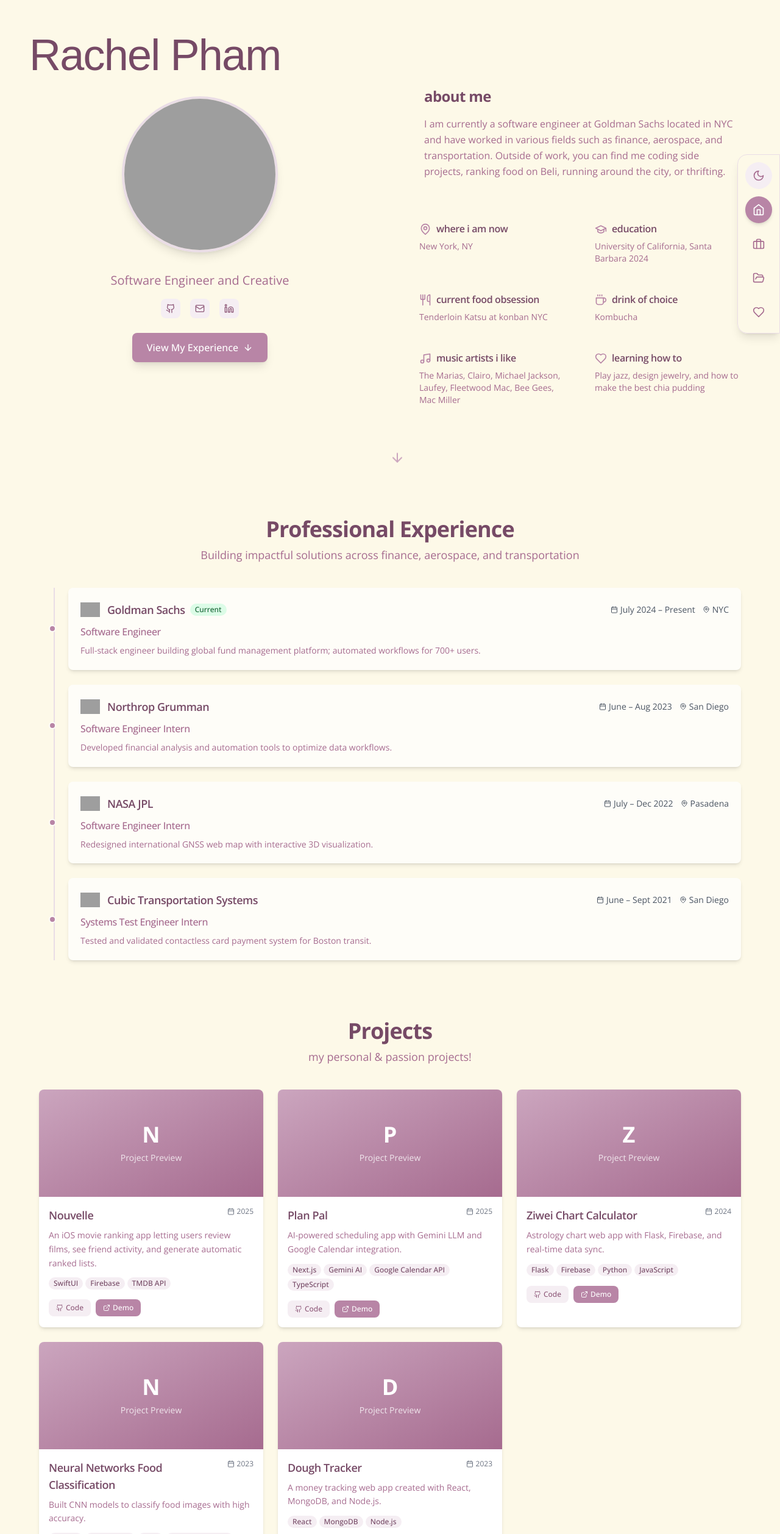
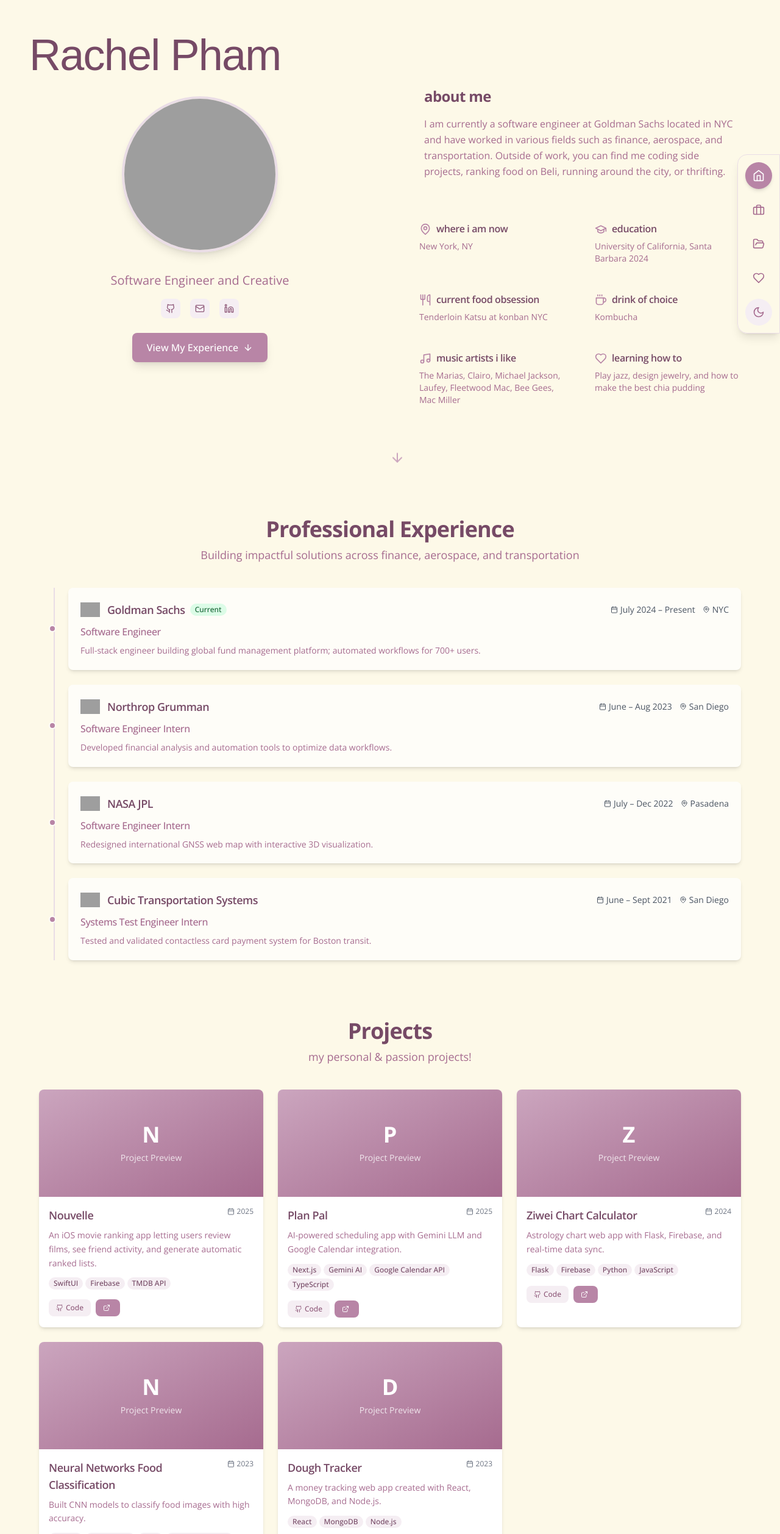
Before and after one commit to phamrachel17/portfolio2025, a Next.js app: page / in a window 1280 px wide. Shown: the top 2516 px of the page at 61% size. Built offline with nearby package versions, Linux system fonts and the light colour scheme; grey boxes are pictures that could not be loaded; a web font is replaced by a local one.

Commit message:
minor enhancements to UI

```diff
--- a/app/components/NavBar.tsx
+++ b/app/components/NavBar.tsx
@@ -57,19 +57,6 @@ const NavBar = () => {
       <nav className="fixed right-0 top-1/2 transform -translate-y-1/2 z-50 hidden lg:block">
         <div className="bg-buttercream-100/90 dark:bg-gray-800/80 backdrop-blur-md rounded-l-2xl shadow-lg border border-mauve-200 dark:border-gray-700 p-3">
           <div className="flex flex-col space-y-3">
-            {/* Theme Toggle */}
-            <button
-              onClick={toggleTheme}
-              className="p-3 rounded-full bg-mauve-100 dark:bg-gray-700 hover:bg-mauve-200 dark:hover:bg-gray-600 transition-colors duration-200"
-              aria-label="Toggle theme"
-            >
-              {mounted && theme === 'dark' ? (
-                <Sun className="w-5 h-5 text-yellow-500" />
-              ) : (
-                <Moon className="w-5 h-5 text-mauve-600" />
-              )}
-            </button>
-
             {/* Navigation Items */}
             {navItems.map((item) => {
               const IconComponent = item.icon
@@ -92,6 +79,19 @@ const NavBar = () => {
                 </button>
               )
             })}
+
+            {/* Theme Toggle */}
+            <button
+              onClick={toggleTheme}
+              className="p-3 rounded-full bg-mauve-100 dark:bg-gray-700 hover:bg-mauve-200 dark:hover:bg-gray-600 transition-colors duration-200"
+              aria-label="Toggle theme"
+            >
+              {mounted && theme === 'dark' ? (
+                <Sun className="w-5 h-5 text-yellow-500" />
+              ) : (
+                <Moon className="w-5 h-5 text-mauve-600" />
+              )}
+            </button>
           </div>
         </div>
       </nav>
--- a/app/components/Projects.tsx
+++ b/app/components/Projects.tsx
@@ -10,7 +10,7 @@ const Projects = () => {
         description: 'An iOS movie ranking app letting users review films, see friend activity, and generate automatic ranked lists.',
         technologies: ['SwiftUI', 'Firebase', 'TMDB API'],
         github: 'https://github.com/divygobi/nouvelle',
-        demo: '#',
+        // demo: '#',
         image: '/api/placeholder/400/250'
     },
     {
@@ -46,7 +46,7 @@ const Projects = () => {
         description: 'A money tracking web app created with React, MongoDB, and Node.js.',
         technologies: ['React', 'MongoDB', 'Node.js'],
         github: 'https://github.com/phamrachel17/track-my-money',
-        demo: '#',
+        // demo: '#',
         image: '/api/placeholder/400/250'
       }
   ]
@@ -120,7 +120,6 @@ const Projects = () => {
                     className="flex items-center px-3 py-1.5 bg-mauve-500 hover:bg-mauve-600 text-white rounded-lg transition-colors duration-200 text-xs font-medium"
                   >
                     <ExternalLink className="w-3 h-3 mr-1" />
-                    Demo
                   </a>
                 </div>
               </div>
```
Also changed, not shown: app/components/Landing.tsx (line endings or trailing spaces).
